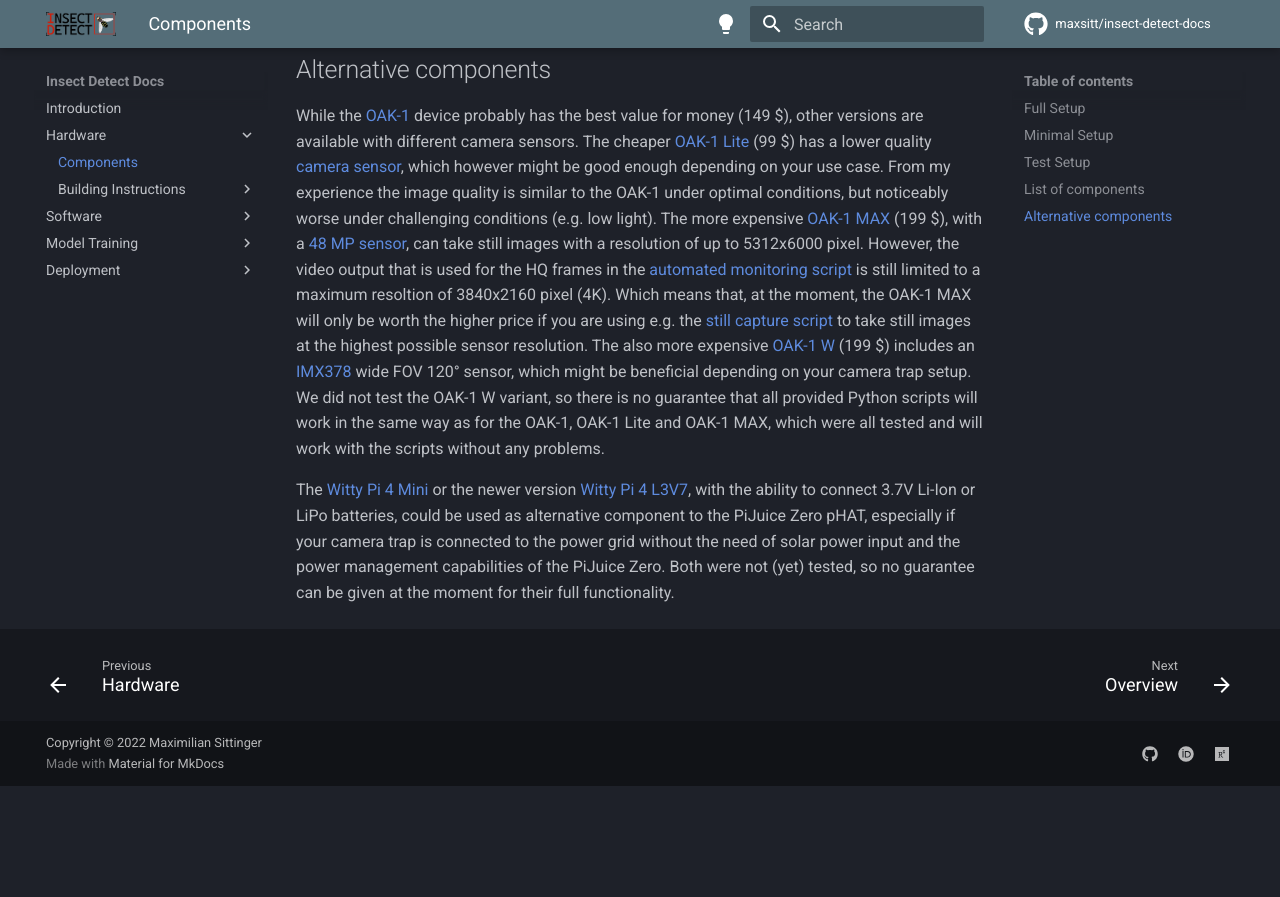
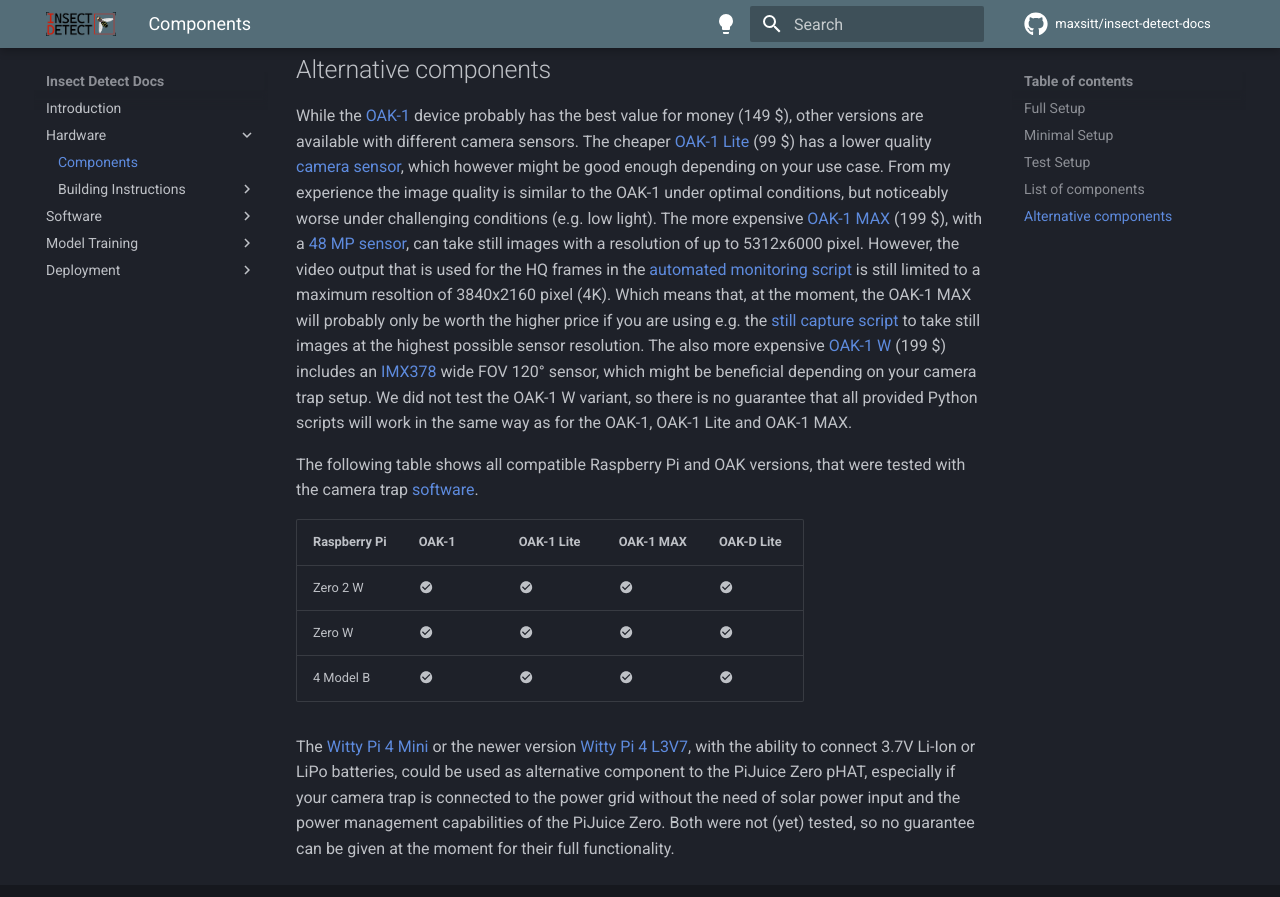
Before and after one commit to maxsitt/insect-detect-docs, an MkDocs documentation site: the page built from docs/hardware/components.md, in a window 1280 px wide and 900 px high, scrolled down 3968 px. Shown: the top 897 px of the window. Built offline with MkDocs 1.6.1 and Material for MkDocs 9.7.7, drawn with Linux system fonts in a browser that asks for light colours; comment, search, counter and statistics services are not loaded; before the commit the page ends 4754 px from its top, so only the background shows below that.

Commit message:
Update components.md
Add table with compatible RPi and OAK versions.

```diff
--- a/docs/hardware/components.md
+++ b/docs/hardware/components.md
@@ -186,8 +187,8 @@
 video output that is used for the HQ frames in the
 [automated monitoring script](../software/programming.md#automated-monitoring-script){target=_blank}
 is still limited to a maximum resoltion of 3840x2160 pixel (4K). Which means
-that, at the moment, the OAK-1 MAX will only be worth the higher price if you
-are using e.g. the
+that, at the moment, the OAK-1 MAX will probably only be worth the higher price
+if you are using e.g. the
 [still capture script](../software/programming.md#still-capture){target=_blank}
 to take still images at the highest possible sensor resolution. The also more
 expensive [OAK-1 W](https://docs.luxonis.com/projects/hardware/en/latest/pages/NG9096w.html){target=_blank}
@@ -196,8 +197,16 @@
 wide FOV 120° sensor, which might be beneficial depending on your camera trap
 setup. We did not test the OAK-1 W variant, so there is no guarantee that all
 provided Python scripts will work in the same way as for the OAK-1, OAK-1 Lite
-and OAK-1 MAX, which were all tested and will work with the scripts without any
-problems.
+and OAK-1 MAX.
+
+The following table shows all compatible Raspberry Pi and OAK versions, that
+were tested with the camera trap [software](https://github.com/maxsitt/insect-detect){target=_blank}.
+
+| Raspberry Pi | OAK-1                   | OAK-1 Lite              | OAK-1 MAX               | OAK-D Lite              |
+| ------------ | ----------------------- | ----------------------- | ----------------------- | ----------------------- |
+| Zero 2 W     | :material-check-circle: | :material-check-circle: | :material-check-circle: | :material-check-circle: |
+| Zero W       | :material-check-circle: | :material-check-circle: | :material-check-circle: | :material-check-circle: |
+| 4 Model B    | :material-check-circle: | :material-check-circle: | :material-check-circle: | :material-check-circle: |
 
 The [Witty Pi 4 Mini](https://www.uugear.com/product/witty-pi-4-mini/){target=_blank}
 or the newer version
```
Also changed, not shown: other parts of docs/hardware/components.md (+2 -1 lines).
